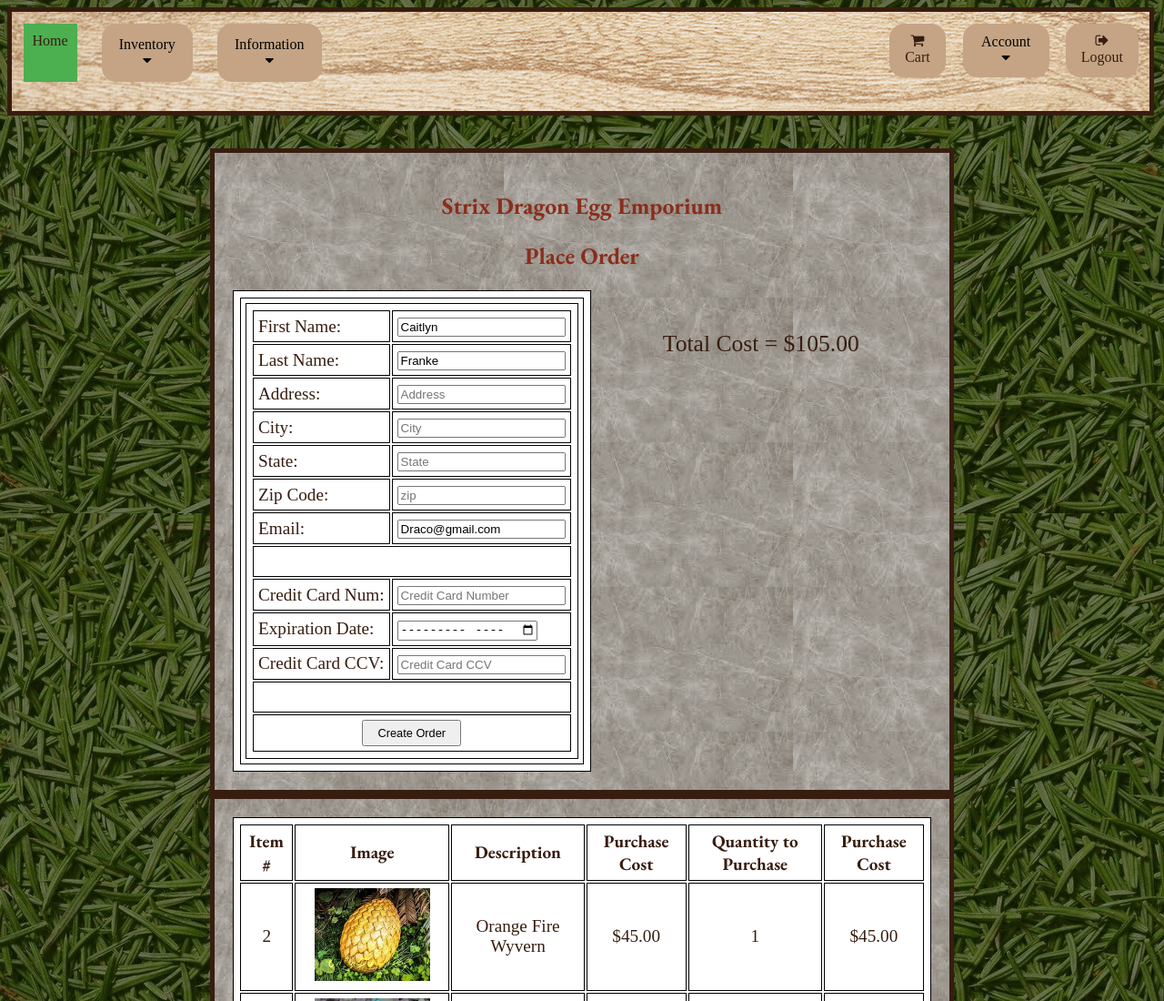
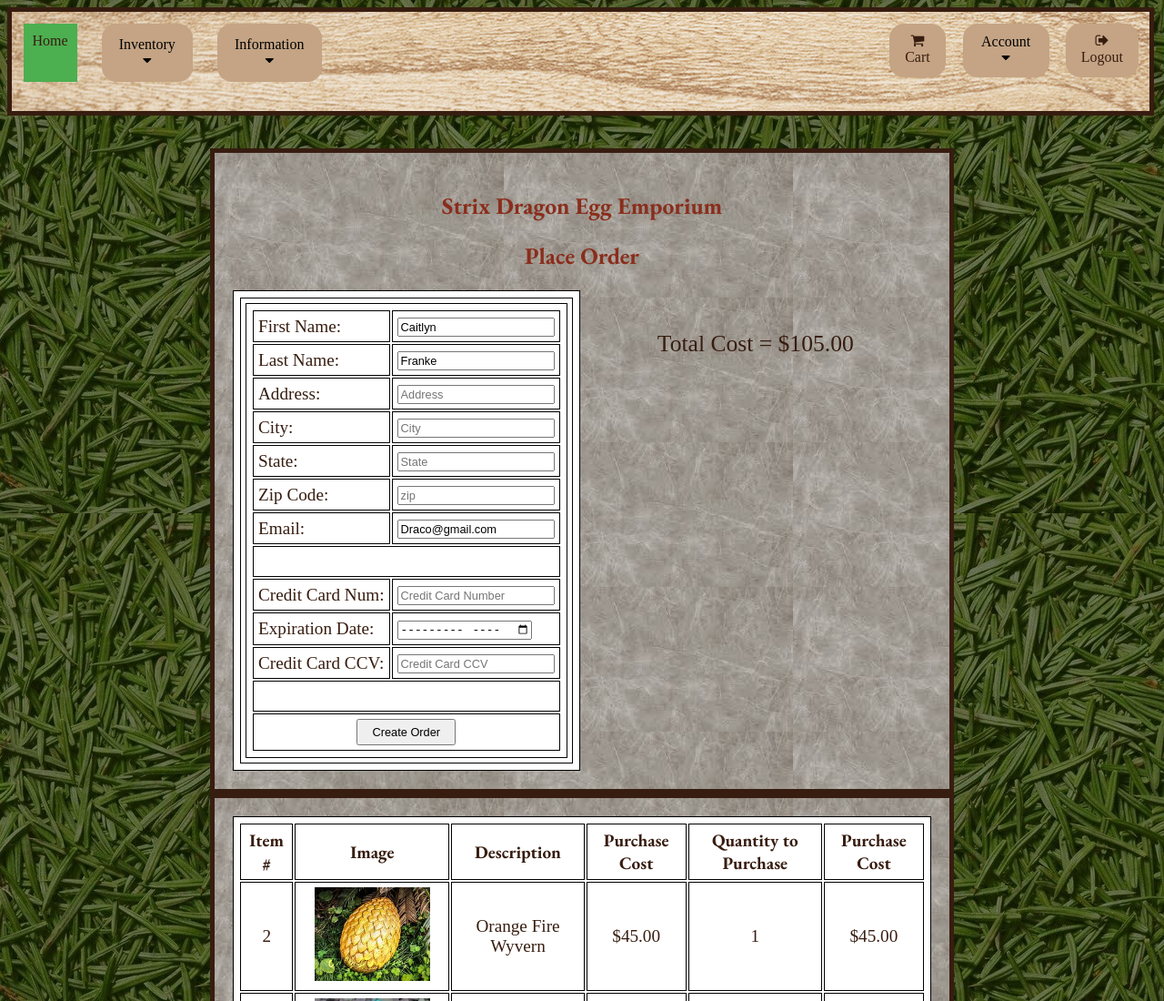
Before and after one commit to CEFranke/MART341-WebDesign, a plain HTML site: page Final-Project/order.html in a window 1280 px wide. Shown: the top 1100 px of the page at 91% size. Drawn offline with Linux system fonts and the light colour scheme; some icons are missing; a web font is replaced by a local one.

Commit message:
Order text fields resizing

```diff
--- a/Final-Project/order.html
+++ b/Final-Project/order.html
@@ -48,43 +48,43 @@
 				     <tr>
 			            <td  align="left" >First Name:</td>
 			            <td  align="left" >
-                           <input name="fname" type="text" placeholder="First Name"  required="required" value="Caitlyn" maxlength="25">
+                           <input name="fname" type="text" style="font-size: 1vw;" placeholder="First Name"  required="required" value="Caitlyn" maxlength="25">
  					   </td>
 		             </tr>
 				     <tr>
 			            <td  align="left" >Last Name:</td>
 			            <td  align="left" >
-                            <input name="lname" type="text" placeholder="Last Name"  required="required" value="Franke" maxlength="25">
+                            <input name="lname" type="text" style="font-size: 1vw;" placeholder="Last Name"  required="required" value="Franke" maxlength="25">
 						</td>
 		             </tr>
 				     <tr>
 			            <td  align="left" >Address:</td>
 			            <td  align="left" >
-			        	   <input name="address" type="text" placeholder="Address"  required="required" maxlength="45">
+			        	   <input name="address" type="text" style="font-size: 1vw;" placeholder="Address"  required="required" maxlength="45">
 					    </td>
 		             </tr>
 				     <tr>
 			            <td  align="left" >City:</td>
 			            <td  align="left" >
-			        	   <input name="city" type="text" placeholder="City"  required="required" maxlength="25">
+			        	   <input name="city" type="text" style="font-size: 1vw;" placeholder="City"  required="required" maxlength="25">
 					    </td>
 		             </tr>
 				     <tr>
 			            <td  align="left" >State:</td>
 			            <td  align="left" >
-			        	   <input name="state" type="text" placeholder="State"  required="required" maxlength="2">
+			        	   <input name="state" type="text" style="font-size: 1vw;" placeholder="State"  required="required" maxlength="2">
 					    </td>
 		             </tr>
 				     <tr>
 			            <td  align="left" >Zip Code:</td>
 			            <td  align="left" >
-			        	   <input name="zip" type="text" placeholder="zip"  required="required" maxlength="5" onkeypress='return event.charCode >= 48 && event.charCode <= 57'>
+			        	   <input name="zip" type="text" style="font-size: 1vw;" placeholder="zip"  required="required" maxlength="5" onkeypress='return event.charCode >= 48 && event.charCode <= 57'>
 					    </td>
 		             </tr>
 				     <tr>
 			            <td  align="left" >Email:</td>
 			            <td  align="left" >
-                           <input name="email" type="text" placeholder="Email Address"  required="required" value="Draco@gmail.com" maxlength="45">
+                           <input name="email" type="text" style="font-size: 1vw;" placeholder="Email Address"  required="required" value="Draco@gmail.com" maxlength="45">
 						</td>
 		             </tr>
 		             <tr>
@@ -94,19 +94,19 @@
     		         <tr>
 			            <td  align="left" >Credit Card Num:</td>
 			            <td  align="left" >
-			        	   <input name="ccardnum" type="text" placeholder="Credit Card Number"  required="required" onkeypress='return event.charCode >= 48 && event.charCode <= 57' maxlength="16">
+			        	   <input name="ccardnum" type="text" style="font-size: 1vw;" placeholder="Credit Card Number"  required="required" onkeypress='return event.charCode >= 48 && event.charCode <= 57' maxlength="16">
 					    </td>
 		             </tr>
     		         <tr>
 			            <td  align="left" >Expiration Date:</td>
 			            <td  align="left" >
-			        	   <input name="ccardexp" type="month" placeholder="Credit Card Date"  required="required">
+			        	   <input name="ccardexp" type="month" style="font-size: 1vw;" placeholder="Credit Card Date"  required="required">
 					    </td>
 		             </tr>
     		         <tr>
 			            <td  align="left" >Credit Card CCV:</td>
 			            <td  align="left" >
-			        	   <input name="ccardccv" type="text" placeholder="Credit Card CCV"  required="required" maxlength="3" onkeypress='return event.charCode >= 48 && event.charCode <= 57'>
+			        	   <input name="ccardccv" type="text" style="font-size: 1vw;" placeholder="Credit Card CCV"  required="required" maxlength="3" onkeypress='return event.charCode >= 48 && event.charCode <= 57'>
 					    </td>
 		             </tr>
 		             <tr>
```
